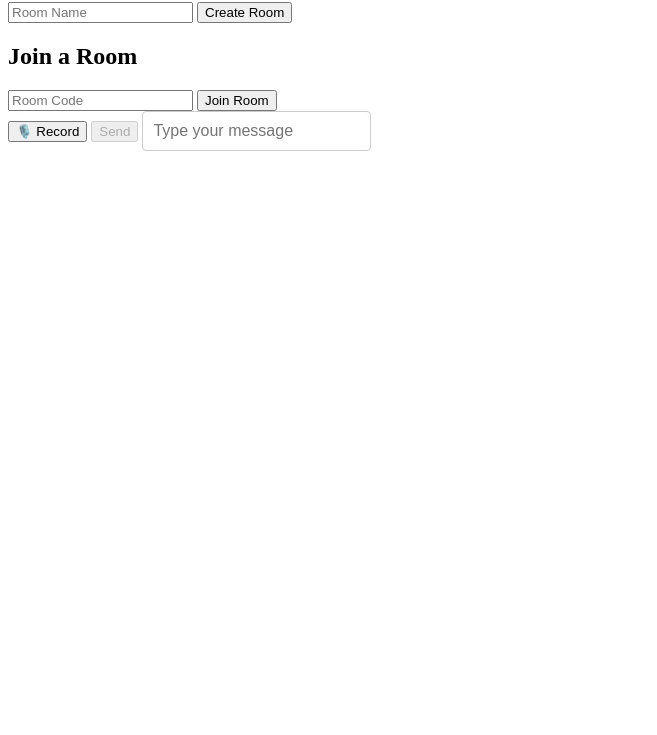
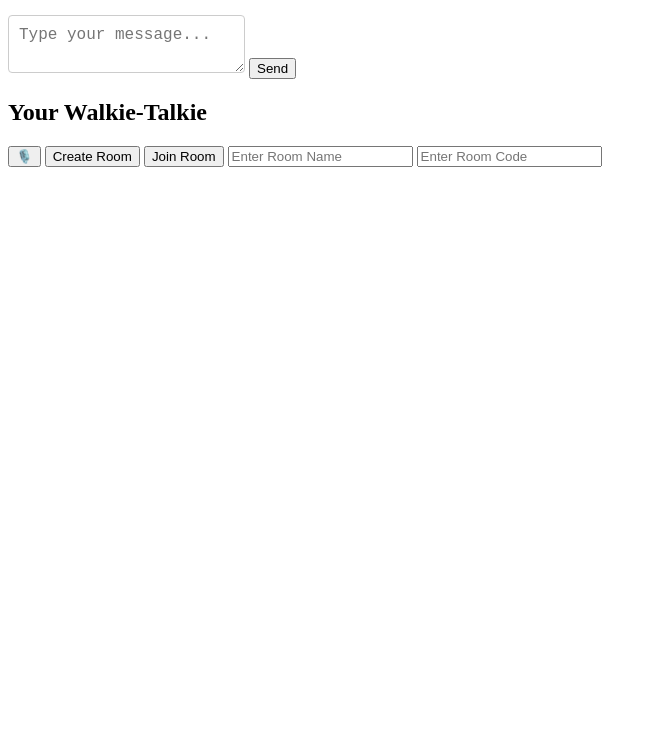
Before and after one commit to DimVat1/Walkie-talkie, a plain HTML site: page index.html in a window 1280 px wide. Shown: the part 65-800 px from the top of the page, without its empty margins (0-657 px from the left). Drawn offline with Linux system fonts and the light colour scheme.

Commit message:
Update index.html

```diff
--- a/index.html
+++ b/index.html
@@ -4,31 +4,27 @@
     <meta charset="UTF-8">
     <meta name="viewport" content="width=device-width, initial-scale=1.0">
     <link rel="stylesheet" href="styles.css">
-    <title>Multi-User Voice Walkie-Talkie</title>
-    <style>
-        /* Add your CSS styles here */
-    </style>
+    <title>Walkie-Talkie</title>
 </head>
 <body>
-    <div class="room-creation">
-        <h2>Create a Room</h2>
-        <input type="text" id="room-name" placeholder="Room Name">
-        <button id="create-room">Create Room</button>
-    </div>
-    <div class="room-join">
-        <h2>Join a Room</h2>
-        <input type="text" id="room-code" placeholder="Room Code">
-        <button id="join-room">Join Room</button>
-    </div>
-    <div class="walkie-talkie" id="walkie-talkie">
-        <div class="chat-box" id="chat-box">
-            <!-- Messages will be displayed here -->
+    <div id="container">
+        <div id="sidebar">
+            <h1>Chat Room</h1>
+            <div id="chat-box"></div>
+            <div id="message-input-container">
+                <textarea id="message-input" placeholder="Type your message..."></textarea>
+                <button id="send-button">Send</button>
+            </div>
         </div>
-        <div class="controls">
-            <button id="record-button">🎙️ Record</button>
-            <button id="stop-button" style="display: none;">🔴 Stop</button>
-            <button id="send-button" disabled>Send</button>
-            <input type="text" id="message-input" placeholder="Type your message">
+        <div id="main-content">
+            <div id="walkie-talkie">
+                <h2>Your Walkie-Talkie</h2>
+                <button id="record-button">🎙️</button>
+                <button id="create-room">Create Room</button>
+                <button id="join-room">Join Room</button>
+                <input type="text" id="room-name" placeholder="Enter Room Name">
+                <input type="text" id="room-code" placeholder="Enter Room Code">
+            </div>
         </div>
     </div>
     <script src="app.js"></script>
```
